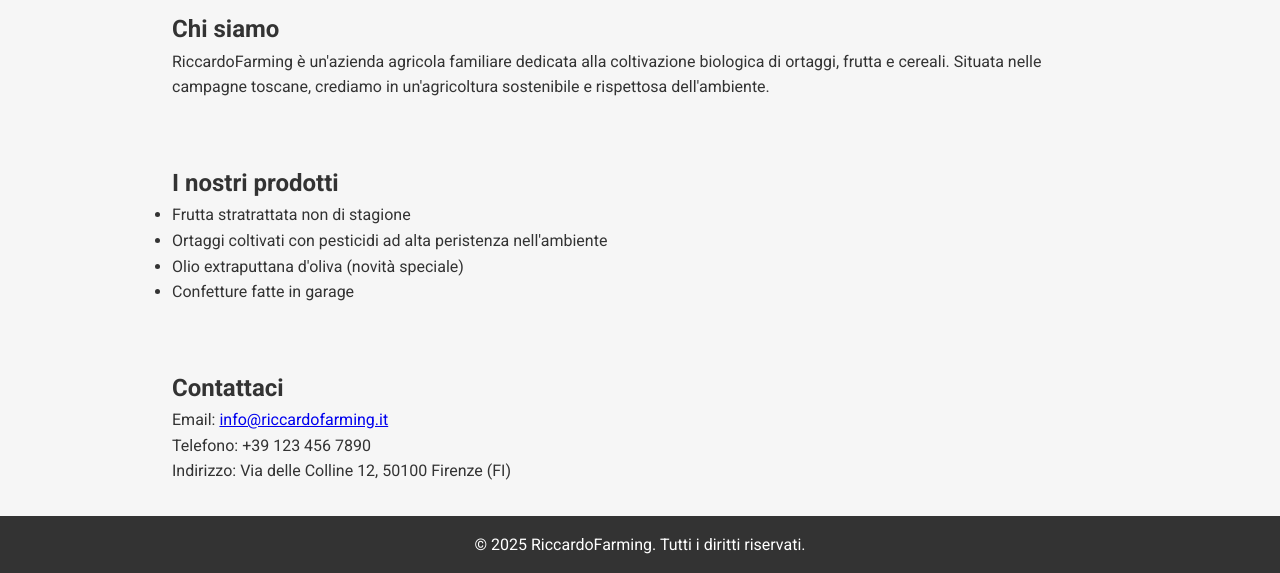
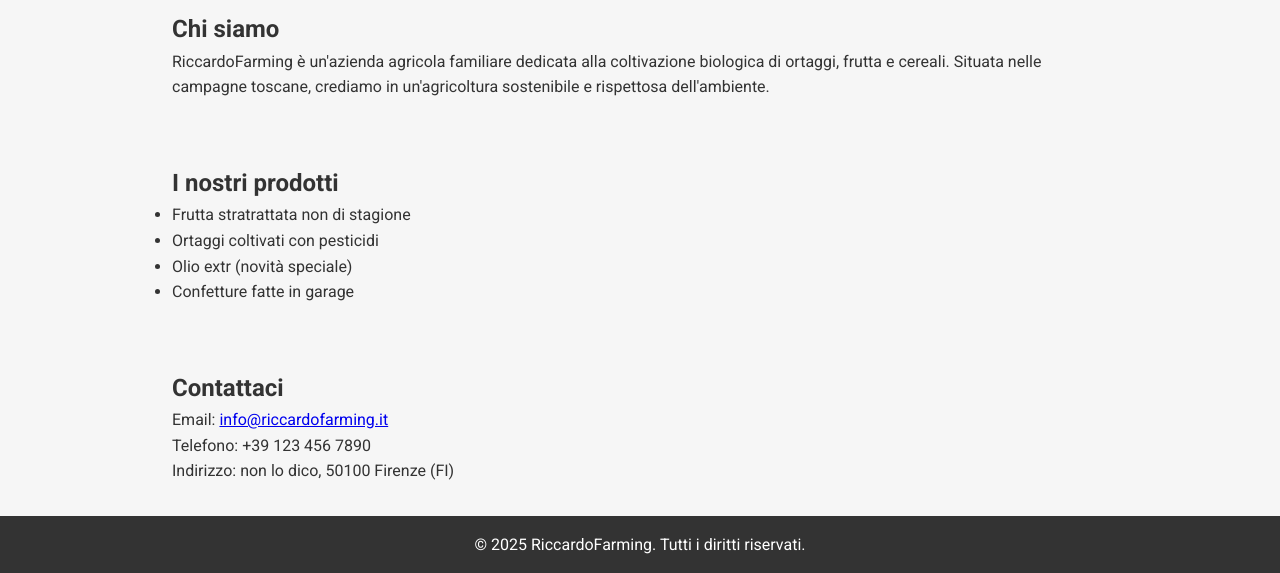
Before and after one commit to Riack0/riccardo-farming, a plain HTML site: page index.html in a window 1280 px wide. Shown: the part 520-1093 px from the top of the page. Drawn offline with Linux system fonts and the light colour scheme.

Commit message:
Update index.html

```diff
--- a/index.html
+++ b/index.html
@@ -39,8 +39,8 @@
     <h2>I nostri prodotti</h2>
     <ul>
       <li>Frutta stratrattata non di stagione</li>
-      <li>Ortaggi coltivati con pesticidi ad alta peristenza nell'ambiente</li>
-      <li>Olio extraputtana d'oliva (novità speciale)</li>
+      <li>Ortaggi coltivati con pesticidi </li>
+      <li>Olio extr (novità speciale)</li>
       <li>Confetture fatte in garage</li>
     </ul>
   </section>
@@ -48,7 +48,7 @@
     <h2>Contattaci</h2>
     <p>Email: <a href="mailto:info@riccardofarming.it">info@riccardofarming.it</a></p>
     <p>Telefono: +39 123 456 7890</p>
-    <p>Indirizzo: Via delle Colline 12, 50100 Firenze (FI)</p>
+    <p>Indirizzo: non lo dico, 50100 Firenze (FI)</p>
   </section>
   <footer>
     <p>&copy; 2025 RiccardoFarming. Tutti i diritti riservati.</p>
```
